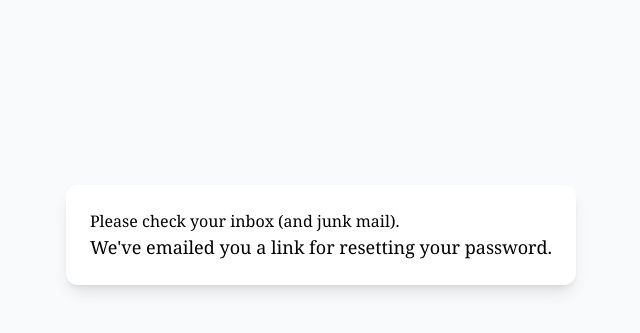
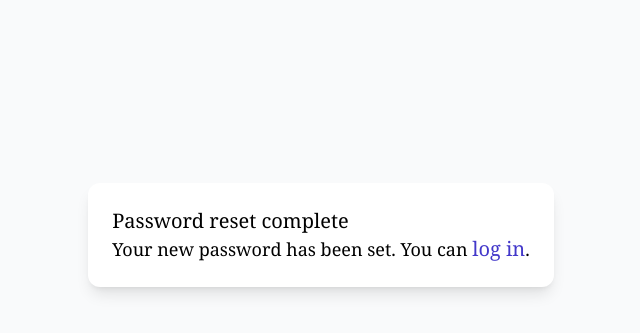
Before and after one commit to ddrake/Integrated_Farm_Budget_Tool, a Django app: a page that uses account/templates/registration/password_reset_complete.html in a window 1280 px wide. Shown: the part 165-498 px from the top of the page, without its empty margins (319-959 px from the left). Run offline with Django 4.2, Linux system fonts and the light colour scheme; parts of the project's set-up code (start-up, migrations or seed data) failed here and were passed over; some libraries are stand-ins or nearby versions.

Commit message:
Fix template name mixup

```diff
--- a/account/templates/registration/password_reset_complete.html
+++ b/account/templates/registration/password_reset_complete.html
@@ -2,8 +2,10 @@
 {% block content %}
 <div class="p-6 max-w-med mx-auto bg-white rounded-xl shadow-lg flex items-center space-x-4">
   <div>
-    <h1 class="text-xl2">Please check your inbox (and junk mail).</h1>
-    <p class="text-lg">We've emailed you a link for resetting your password.</p>
+      <h1 class="text-xl">Password reset complete</h1>
+      <p class="text-lg">Your new password has been set. You can
+          <a class="text-xl text-indigo-700 hover:text-indigo-500"
+            href="{% url 'login' %}">log in</a>.</p>
   <div>
 </div>
 {% endblock content %}
--- a/account/templates/registration/password_reset_done.html
+++ b/account/templates/registration/password_reset_done.html
@@ -2,10 +2,8 @@
 {% block content %}
 <div class="p-6 max-w-med mx-auto bg-white rounded-xl shadow-lg flex items-center space-x-4">
   <div>
-      <h1 class="text-xl">Password reset complete</h1>
-      <p class="text-lg">Your new password has been set. You can
-          <a class="text-xl text-indigo-700 hover:text-indigo-500"
-            href="{% url 'login' %}">log in</a>.</p>
+    <h1 class="text-xl2">Please check your inbox (and junk mail).</h1>
+    <p class="text-lg">We've emailed you a link for resetting your password.</p>
   <div>
 </div>
 {% endblock content %}
```
